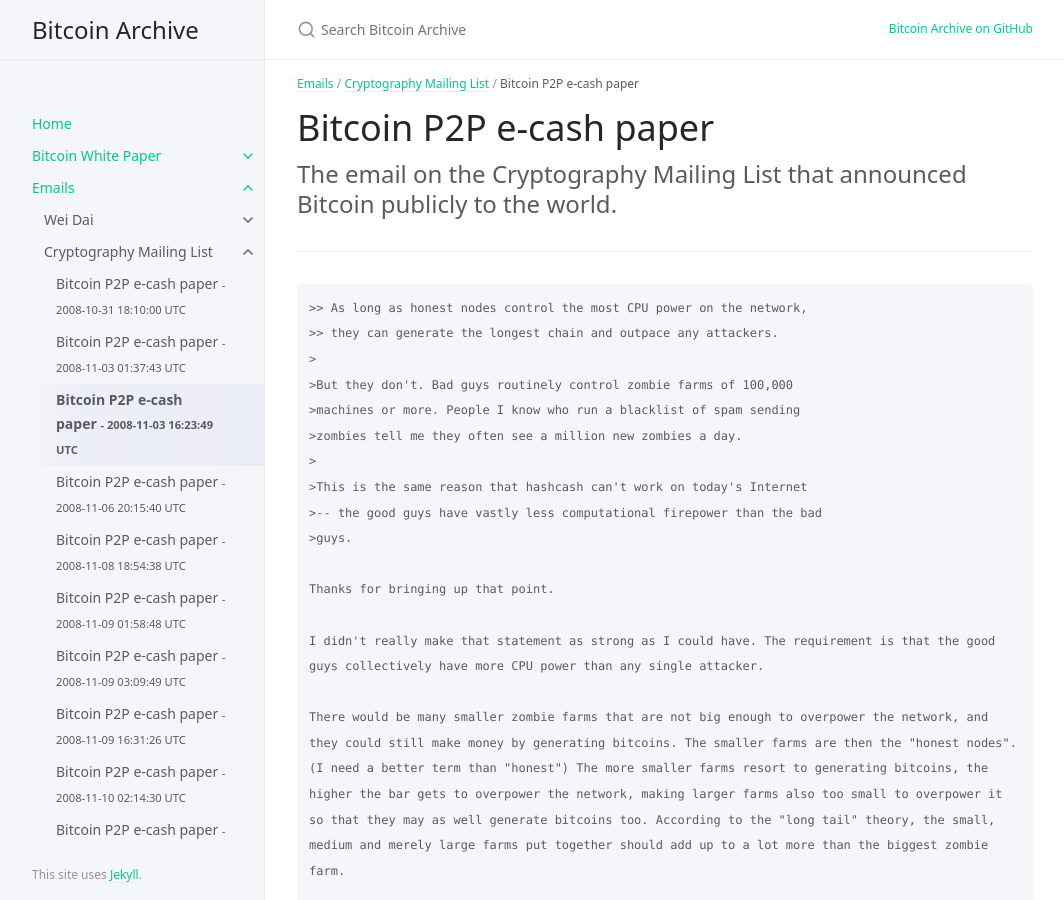
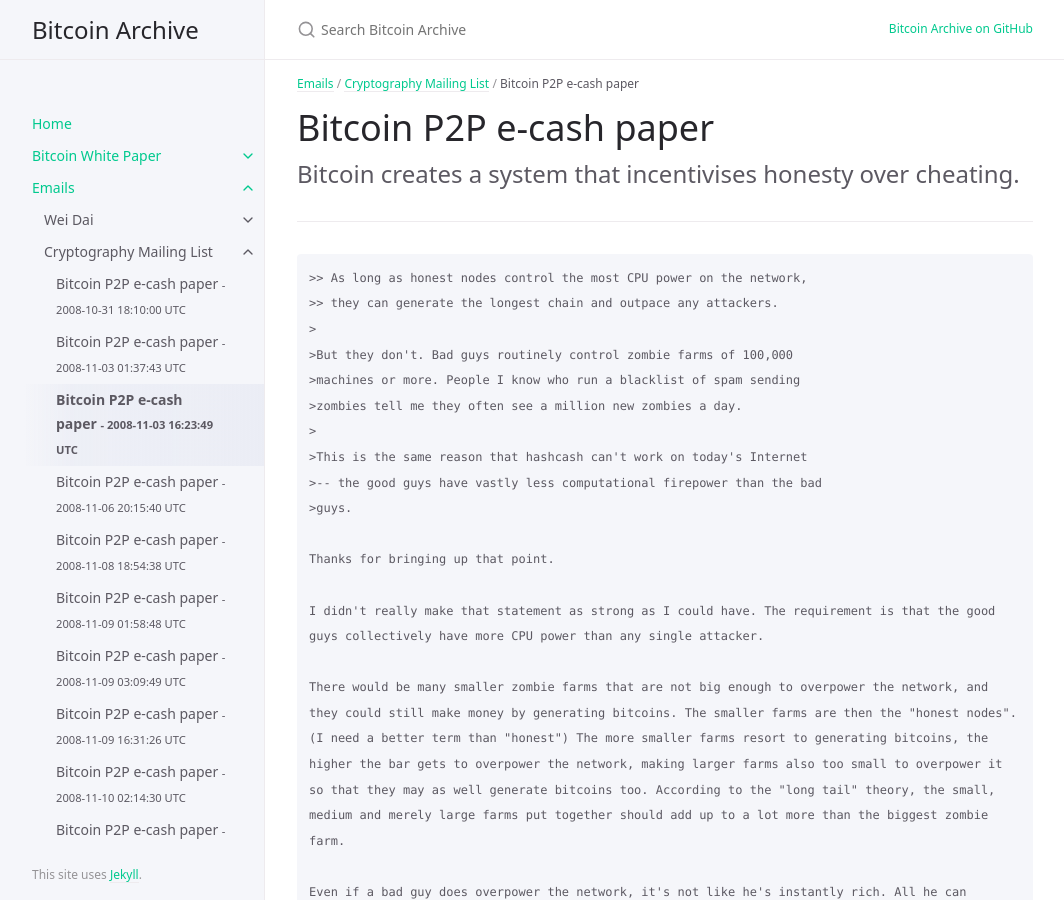
Before and after one commit to wakgill/bitcoin-archive, a Jekyll site: the page built from docs/emails/cryptography/3.md, in a window 1280 px wide and 900 px high. Shown: the whole window, without its empty margins (107-1171 px from the left). Built offline with Jekyll 4.4.1, drawn with Linux system fonts in a browser that asks for light colours.

Commit message:
Update 3.md

```diff
--- a/docs/emails/cryptography/3.md
+++ b/docs/emails/cryptography/3.md
@@ -9,7 +9,7 @@ date: 2008-11-03 16:23:49 UTC
 
 # Bitcoin P2P e-cash paper
 
-The email on the Cryptography Mailing List that announced Bitcoin publicly to the world.
+Bitcoin creates a system that incentivises honesty over cheating.
 {: .fs-6 .fw-300 }
 
 ---
```
